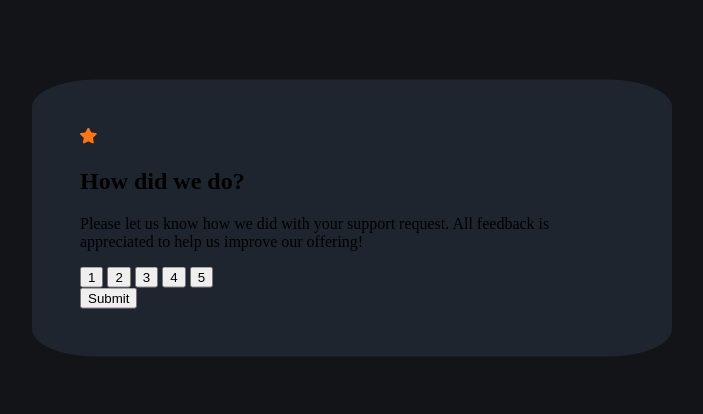
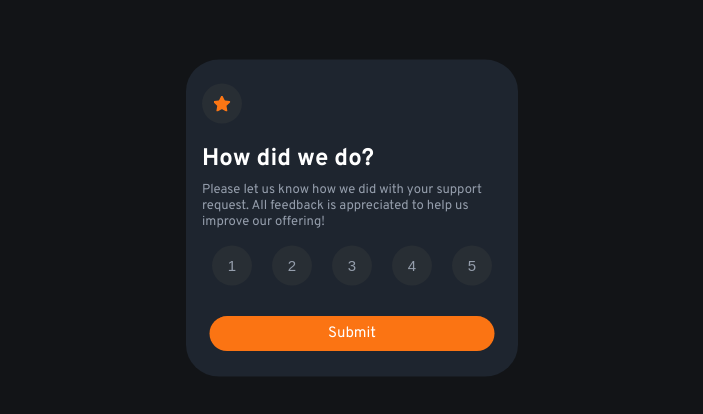
Before and after one commit to Nat-crit20/Interactive-rating-component, a plain HTML site: page index.html in a window 1280 px wide. Shown: the part 182-596 px from the top of the page, without its empty margins (288-991 px from the left). Drawn offline with Linux system fonts and the light colour scheme.

Commit message:
Setup basic review layout

```diff
--- a/app.css
+++ b/app.css
@@ -1,4 +1,5 @@
 body {
+  font-family: "Overpass", sans-serif;
   background-color: hsl(216, 12%, 8%);
 }
 .container {
@@ -7,8 +8,64 @@ body {
   top: 50%;
   left: 50%;
   transform: translate(-50%, -50%);
-  padding: 3rem;
+  padding: 1.5rem 1rem 0.5rem 1rem;
   border-radius: 10%;
+  width: 300px;
+}
+.form-card {
+  display: contents;
+}
+.star-img {
+  background-color: #282e34;
+  width: 2.5rem;
+  height: 2.5rem;
+  border-radius: 100%;
+}
+.star-img img {
+  position: relative;
+  top: 50%;
+  left: 50%;
+  transform: translate(-50%, -50%);
+}
+.form-card h2 {
+  color: white;
+  margin-bottom: 0.5rem;
+}
+.form-card p {
+  color: hsl(217, 12%, 63%);
+  font-size: 13px;
+  margin-top: 0;
+}
+
+.form-card button {
+  background-color: #282e34;
+  width: 2.5rem;
+  height: 2.5rem;
+  border-radius: 100%;
+  color: hsl(217, 12%, 63%);
+  font-size: 15px;
+  border: none;
+}
+.ratings {
+  display: flex;
+  justify-content: space-around;
+  margin: 1rem 0 1rem 0;
+}
+
+.form-card .submit {
+  position: relative;
+  top: 50%;
+  left: 50%;
+  transform: translate(-50%, -50%);
+  background-color: hsl(25, 97%, 53%);
+  color: white;
+  font-size: 15px;
+  border: none;
+  font-family: "Overpass", sans-serif;
+  border-radius: 2rem;
+  margin: 2rem 0 0 0;
+  padding: 0.5rem 0;
+  width: 95%;
 }
 
 .thanks-card {
--- a/index.html
+++ b/index.html
@@ -39,7 +39,7 @@
             <button type="button" value="rating-4">4</button>
             <button type="button" value="rating-5">5</button>
           </div>
-          <input type="submit" />
+          <input class="submit" type="submit" />
         </form>
       </div>
 
```
